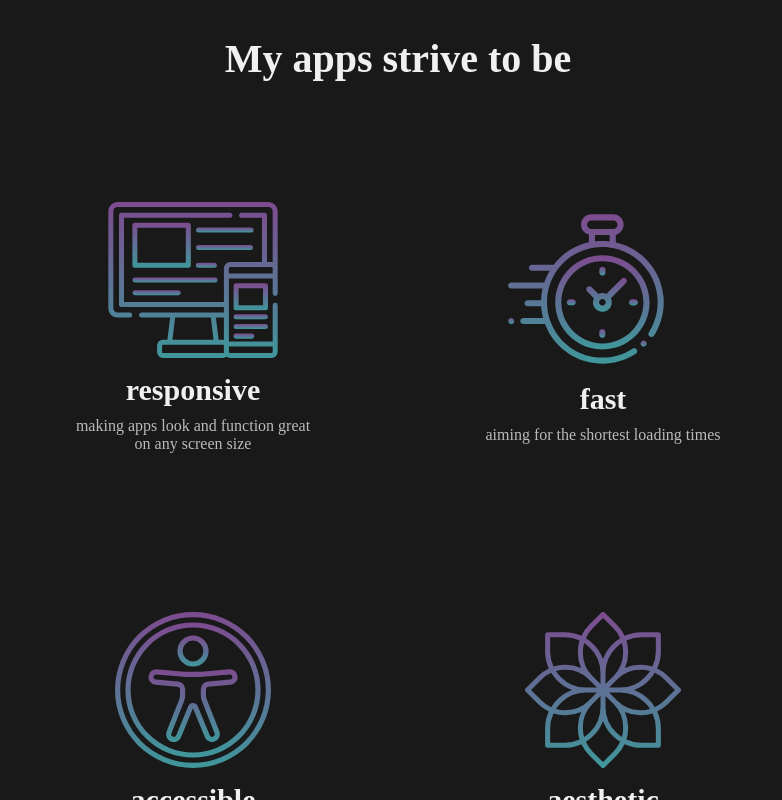
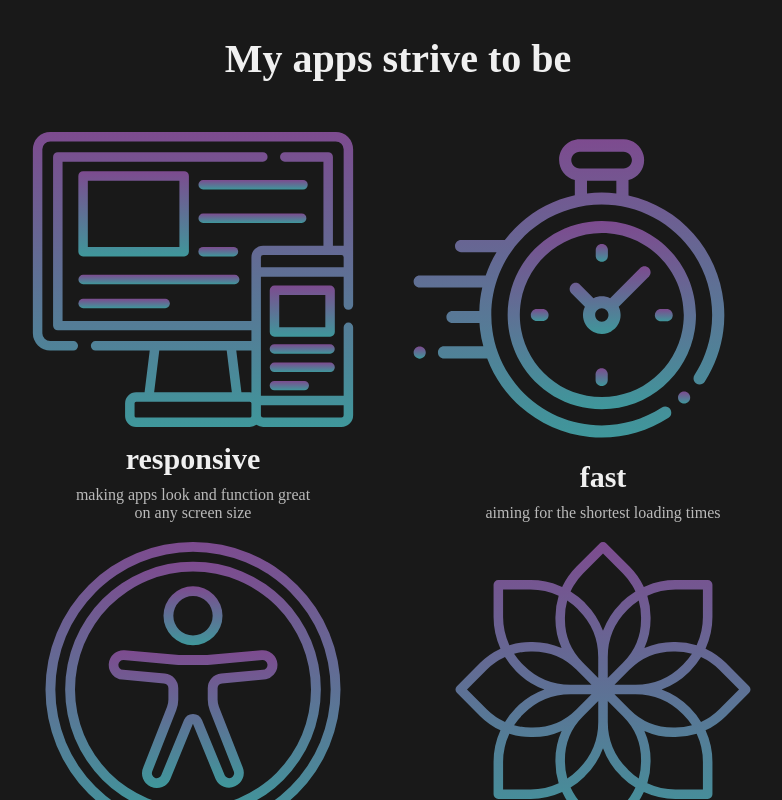
Before and after one commit to ConstantineNam/portfolio, a React (Create React App) app: page /about in a window 1280 px wide. Shown: the part 940-1740 px from the top of the page, without its empty margins (242-1024 px from the left). Built offline with nearby package versions, Linux system fonts and the light colour scheme; the HTML template or start-up script is replaced by a standard one.

Commit message:
Update About.js

```diff
--- a/src/components/About.js
+++ b/src/components/About.js
@@ -94,9 +94,7 @@ const About = () => {
 
                     <div className='about-skills__feature'>
                         <span>
-                            <div className='svg-wrapper'>
-                                {themeRef ? <ResponsiveDark/> : <ResponsiveLight/> }
-                            </div>
+                            {themeRef ? <ResponsiveDark/> : <ResponsiveLight/> }
                             <h3>responsive</h3>
                             <h5>making apps look and function great on any screen size</h5>
                         </span>
@@ -104,9 +102,7 @@ const About = () => {
 
                     <div className='about-skills__feature'>
                         <span>
-                            <div className='svg-wrapper'>
-                                {themeRef ? <FastDark /> : <FastLight/> }
-                            </div>
+                            {themeRef ? <FastDark /> : <FastLight/> }
                             <h3>fast</h3>
                             <h5>aiming for the shortest loading times</h5>
                         </span>
@@ -114,9 +110,7 @@ const About = () => {
 
                     <div className='about-skills__feature'>
                         <span>
-                            <div className='svg-wrapper'>
-                                {themeRef ? <AccessibleDark/> : <AccessibleLight/>}
-                            </div>
+                            {themeRef ? <AccessibleDark/> : <AccessibleLight/>}
                             <h3>accessible</h3>
                             <h5>designing apps to deliver same experience for every visitor</h5>
                         </span>
@@ -124,9 +118,7 @@ const About = () => {
 
                     <div className='about-skills__feature'>
                         <span>
-                            <div className='svg-wrapper'>
-                                {themeRef ? <AestheticDark/> : <AestheticLight/> }
-                            </div>
+                            {themeRef ? <AestheticDark/> : <AestheticLight/> }
                             <h3>aesthetic</h3>
                             <h5>improving UI/UX design to catch the eye yet remain intuitive</h5>
                         </span>
```
